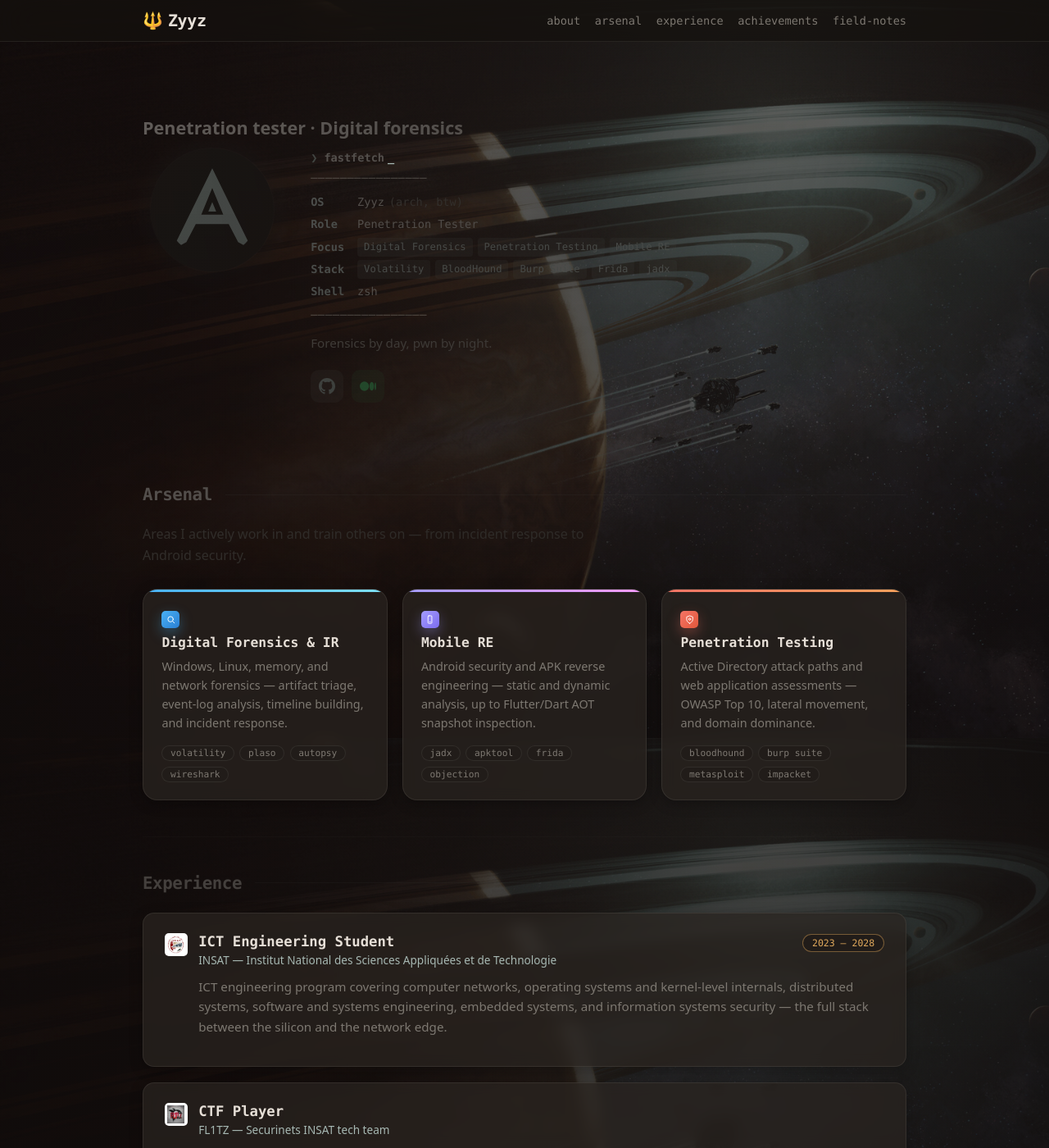
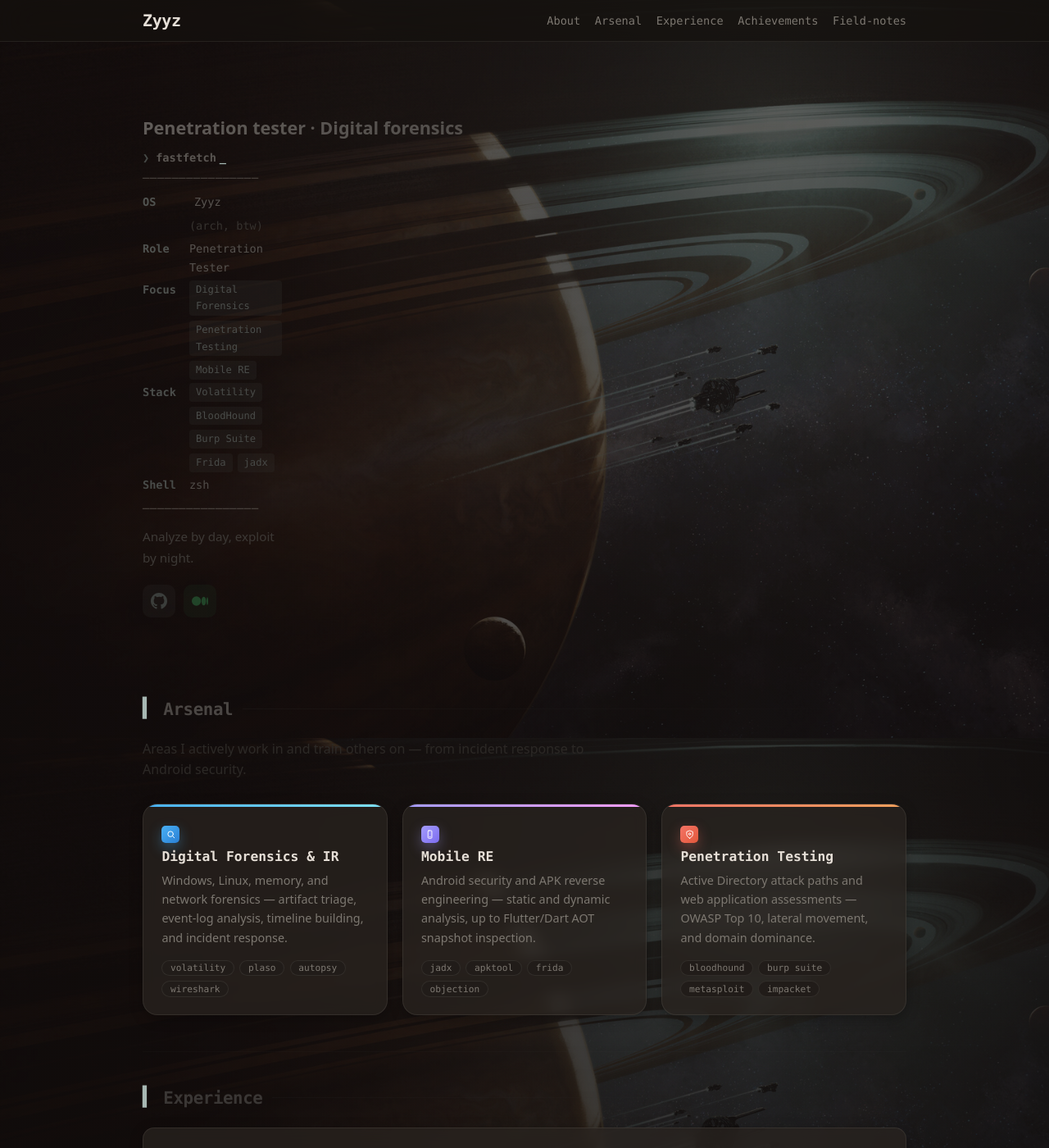
Before and after one commit to 0xZyyz/0xZyyz.github.io, a Jekyll site: the page built from index.html, in a window 1280 px wide and 1400 px high. Shown: the whole window at 82% size. Built offline with Jekyll 4.4.1, drawn with Linux system fonts in a browser that asks for light colours; some of the changed text lies outside the part shown.

Commit message:
Polish pass: de-clone about, plain date labels, capsules for nav, Space Grotesk/Mono, rank-style achievements

```diff
--- a/_layouts/default.html
+++ b/_layouts/default.html
@@ -4,18 +4,21 @@
     <meta charset="utf-8">
     <meta name="viewport" content="width=device-width, initial-scale=1">
     {% seo %}
+    <link rel="preconnect" href="https://fonts.googleapis.com">
+    <link rel="preconnect" href="https://fonts.gstatic.com" crossorigin>
+    <link href="https://fonts.googleapis.com/css2?family=Space+Grotesk:wght@400;500;600;700&family=Space+Mono:wght@400;700&display=swap" rel="stylesheet">
     <link rel="stylesheet" href="{{ '/style.css' | relative_url }}">
   </head>
   <body>
     <header class="nav">
       <div class="nav__inner">
-        <a class="nav__brand" href="{{ '/' | relative_url }}"><span class="nav__logo" aria-hidden="true">🔱</span><span class="nav__brand-text">Zyyz</span></a>
+        <a class="nav__brand" href="{{ '/' | relative_url }}">Zyyz</a>
         <nav class="nav__links" aria-label="Site sections">
-          <a href="#about">about</a>
-          <a href="#arsenal">arsenal</a>
-          <a href="#experience">experience</a>
-          <a href="#achievements">achievements</a>
-          <a href="#writeups">field-notes</a>
+          <a href="#about">About</a>
+          <a href="#arsenal">Arsenal</a>
+          <a href="#experience">Experience</a>
+          <a href="#achievements">Achievements</a>
+          <a href="#writeups">Field-notes</a>
         </nav>
       </div>
     </header>
--- a/index.html
+++ b/index.html
@@ -7,16 +7,11 @@
     <p class="hero__role">Penetration tester · Digital forensics</p>
 
     <div class="neofetch" aria-label="System profile">
-      <div class="neofetch-avatar">
-        <svg class="arch-logo" viewBox="0 0 120 120" role="img" aria-label="Arch Linux logo">
-          <path d="M60 7 9 111l18-10 12-23h42l12 23 18 10L60 7Zm0 25 14 34H46L60 32Zm0 18-5 12h10L60 50Z" />
-        </svg>
-      </div>
       <div class="neofetch-info">
         <div class="nf-header"><span class="nf-prompt">❯</span><span class="nf-cmd">fastfetch</span></div>
         <div class="nf-rule" aria-hidden="true">────────────────</div>
         <dl class="nf-fields">
-          <dt>OS</dt><dd>Zyyz <span class="nf-dim">(arch, btw)</span></dd>
+          <dt>OS</dt><dd><span class="nf-art" aria-hidden="true"><svg viewBox="0 0 120 120"><path d="M60 7 9 111l18-10 12-23h42l12 23 18 10L60 7Zm0 25 14 34H46L60 32Zm0 18-5 12h10L60 50Z" /></svg></span> Zyyz <span class="nf-dim">(arch, btw)</span></dd>
           <dt>Role</dt><dd>Penetration Tester</dd>
           <dt>Focus</dt><dd><span class="nf-tag">Digital Forensics</span><span class="nf-tag">Penetration Testing</span><span class="nf-tag">Mobile RE</span></dd>
           <dt>Stack</dt><dd><span class="nf-tag">Volatility</span><span class="nf-tag">BloodHound</span><span class="nf-tag">Burp Suite</span><span class="nf-tag">Frida</span><span class="nf-tag">jadx</span></dd>
@@ -24,7 +19,7 @@
         </dl>
         <div class="nf-rule" aria-hidden="true">────────────────</div>
         <div class="nf-bio">
-          <p>Forensics by day, pwn by night.</p>
+          <p>Analyze by day, exploit by night.</p>
         </div>
         <div class="nf-social">
           <a href="https://github.com/Zyyz2" class="nf-social-btn" data-kind="github" target="_blank" rel="noopener" aria-label="GitHub">
@@ -127,7 +122,7 @@
               <h3>Technical Instructor — Digital Forensics</h3>
               <p class="exp__org">Securinets — first national cybersecurity association in Tunisia</p>
             </div>
-            <span class="exp__when">Sep 2024 — present</span>
+            <span class="exp__when">Sep 2024 — <span class="exp__now">present</span></span>
           </div>
           <p class="exp__desc">Teaching and building the community, one artifact at a time.</p>
           <ul class="exp__points">
@@ -172,12 +167,12 @@
           <span class="captures-rule-line">─────</span>
         </div>
         <ul class="captures-list">
-          <li class="capture"><span class="capture-rank capture-rank-bronze">#04</span><span class="capture-event">Brunner CTF <span class="capture-note">2025 · <span class="ach-team">Team Choufli 7al</span></span></span></li>
-          <li class="capture"><span class="capture-rank capture-rank-bronze">#05</span><span class="capture-event">Securinets Finals <span class="capture-note">2025 · <span class="ach-team">Team FL1TZ</span></span></span></li>
-          <li class="capture"><span class="capture-rank capture-rank-top">TOP 3</span><span class="capture-event">CSAW Finals <span class="capture-note">2025 · <span class="ach-team">Team FL1TZ</span> <span class="ach-loc">NYU Abu Dhabi</span></span></span></li>
-          <li class="capture"><span class="capture-rank capture-rank-gold">#01</span><span class="capture-event">CyberTEK 3.0 <span class="capture-note">2026 · <span class="ach-team">Team FL1TZ</span></span></span></li>
-          <li class="capture"><span class="capture-rank capture-rank-gold">#01</span><span class="capture-event">Securinets TEKUP Spooky CTF <span class="capture-note">2026 · <span class="ach-team">Team FL1TZ</span></span></span></li>
-          <li class="capture"><span class="capture-rank capture-rank-top">TOP 10</span><span class="capture-event">Cyber Tech Olympics <span class="capture-note">FINAL · <span class="ach-loc">Tehran</span></span></span></li>
+          <li class="capture"><span class="capture-rank capture-rank-gold">1ST</span><span class="capture-event">CyberTEK 3.0<span class="capture-note"> · Team FL1TZ</span></span></li>
+          <li class="capture"><span class="capture-rank capture-rank-gold">1ST</span><span class="capture-event">Securinets TEKUP Spooky CTF<span class="capture-note"> · Team FL1TZ</span></span></li>
+          <li class="capture"><span class="capture-rank capture-rank-top">TOP 3</span><span class="capture-event">CSAW Finals<span class="capture-note"> · Team FL1TZ · NYU Abu Dhabi</span></span></li>
+          <li class="capture"><span class="capture-rank capture-rank-top">TOP 10</span><span class="capture-event">Cyber Tech Olympics<span class="capture-note"> · Tehran</span></span></li>
+          <li class="capture"><span class="capture-rank capture-rank-bronze">4TH</span><span class="capture-event">Brunner CTF<span class="capture-note"> · Team Choufli 7al</span></span></li>
+          <li class="capture"><span class="capture-rank capture-rank-bronze">5TH</span><span class="capture-event">Securinets Finals<span class="capture-note"> · Team FL1TZ</span></span></li>
         </ul>
       </div>
       <div class="captures-col">
@@ -187,10 +182,10 @@
           <span class="captures-rule-line">─────</span>
         </div>
         <ul class="captures-list">
-          <li class="capture capture-quiet"><span class="capture-bullet" aria-hidden="true">›</span><span class="capture-event">ASCWG Finals <span class="capture-note">2025 · <span class="ach-team">Team FL1TZ</span> <span class="ach-loc">Egypt</span></span></span></li>
-          <li class="capture capture-quiet"><span class="capture-bullet" aria-hidden="true">›</span><span class="capture-event">CSAW Finals <span class="capture-note">2025 · <span class="ach-team">Team FL1TZ</span> <span class="ach-loc">NYU Abu Dhabi</span></span></span></li>
-          <li class="capture capture-quiet"><span class="capture-bullet" aria-hidden="true">›</span><span class="capture-event">Black Hat MEA Finals <span class="capture-note">2025 · <span class="ach-loc">Saudi Arabia</span></span></span></li>
-          <li class="capture capture-quiet"><span class="capture-bullet" aria-hidden="true">›</span><span class="capture-event">Cyber Tech Olympics <span class="capture-note">FINAL · <span class="ach-loc">Tehran</span></span></span></li>
+          <li class="capture capture-quiet"><span class="capture-bullet" aria-hidden="true">›</span><span class="capture-event">Black Hat MEA Finals 2025<span class="capture-note"> · Saudi Arabia</span></span></li>
+          <li class="capture capture-quiet"><span class="capture-bullet" aria-hidden="true">›</span><span class="capture-event">ASCWG Finals 2025<span class="capture-note"> · Team FL1TZ · Egypt</span></span></li>
+          <li class="capture capture-quiet"><span class="capture-bullet" aria-hidden="true">›</span><span class="capture-event">CSAW Finals 2025<span class="capture-note"> · Team FL1TZ · NYU Abu Dhabi</span></span></li>
+          <li class="capture capture-quiet"><span class="capture-bullet" aria-hidden="true">›</span><span class="capture-event">Cyber Tech Olympics 2026<span class="capture-note"> · Tehran</span></span></li>
         </ul>
       </div>
     </div>
--- a/style.css
+++ b/style.css
@@ -119,7 +119,6 @@
 }
 
 .nav__brand:hover { text-decoration: none; color: var(--brand); }
-.nav__logo { filter: none; }
 
 .nav__links {
   display: flex;
@@ -286,18 +285,26 @@
 .section__title {
   display: flex;
   align-items: center;
-  gap: 16px;
+  gap: 12px;
   margin: 0 0 1.5rem;
   font: 600 1.3rem var(--mono);
   letter-spacing: -0.02em;
   color: var(--text-heading);
 }
 
+.section__title::before {
+  content: '▍';
+  color: var(--accent);
+  font-size: 1.1em;
+  line-height: 1;
+  transform: translateY(-1px);
+}
+
 .section__title::after {
   content: '';
   flex: 1;
   height: 1px;
-  background: var(--accent-dim);
+  background: linear-gradient(90deg, var(--accent-dim), transparent);
   min-width: 2rem;
 }
 
@@ -431,13 +438,13 @@
 
 .exp__when {
   flex: 0 0 auto;
-  padding: 0.18rem 0.7rem;
-  border-radius: 999px;
-  font: 500 0.72rem var(--mono);
-  color: var(--brand-3);
-  border: 1px solid color-mix(in srgb, var(--brand-3) 45%, transparent);
-  background: var(--panel-solid);
+  font: 500 0.75rem var(--mono);
+  color: var(--muted);
+  white-space: nowrap;
+  align-self: baseline;
 }
+
+.exp__now { color: var(--accent); font-weight: 600; }
 
 .exp__desc { margin: 0 0 0.75rem; color: var(--muted); font-size: 0.95rem; }
 
@@ -507,7 +514,7 @@
 
 .capture {
   display: grid;
-  grid-template-columns: 58px 1fr;
+  grid-template-columns: 64px 1fr;
   align-items: baseline;
   gap: 14px;
   padding: 2px 0;
@@ -538,7 +545,7 @@
   font-weight: 400;
 }
 
-.capture-quiet { grid-template-columns: 58px 1fr; }
+.capture-quiet { grid-template-columns: 64px 1fr; }
 
 .capture-bullet {
   font-family: var(--mono);
@@ -547,18 +554,6 @@
   color: var(--terminal-green);
   padding-left: 6px;
 }
-
-.ach-team {
-  display: inline-block;
-  margin-left: 0.2rem;
-  padding: 0 0.4rem;
-  border-radius: 4px;
-  background: color-mix(in srgb, var(--brand) 14%, transparent);
-  color: var(--brand);
-  font: 500 0.72rem var(--mono);
-}
-
-.ach-loc { font-style: italic; }
 
 /* ---- field notes ---- */
 .post-feed { display: grid; gap: 1.2rem; }
@@ -651,8 +646,8 @@
 /* ---- responsive ---- */
 @media (max-width: 640px) {
   .captures { grid-template-columns: 1fr; gap: 2.2rem; }
-  .capture { grid-template-columns: 44px 1fr; gap: 10px; }
-  .capture-quiet { grid-template-columns: 44px 1fr; }
+  .capture { grid-template-columns: 48px 1fr; gap: 10px; }
+  .capture-quiet { grid-template-columns: 48px 1fr; }
   .nav__inner { flex-wrap: wrap; padding: 0.7rem 1rem; }
   .nav__links { order: 3; width: 100%; justify-content: flex-start; gap: 0.5rem 1rem; }
   .layout { padding: 2rem 1.1rem 1.5rem; }
```
